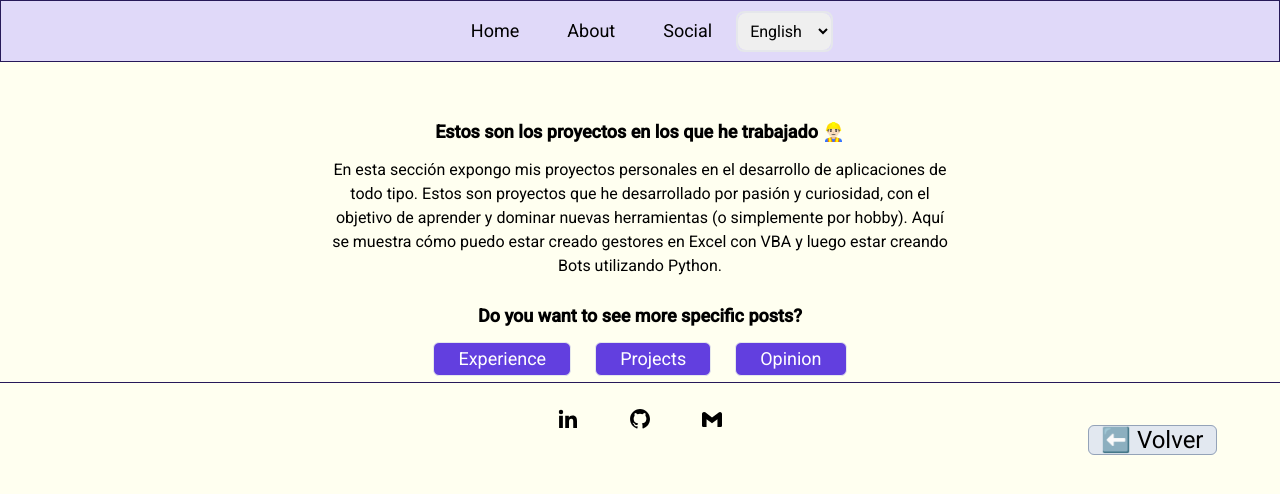
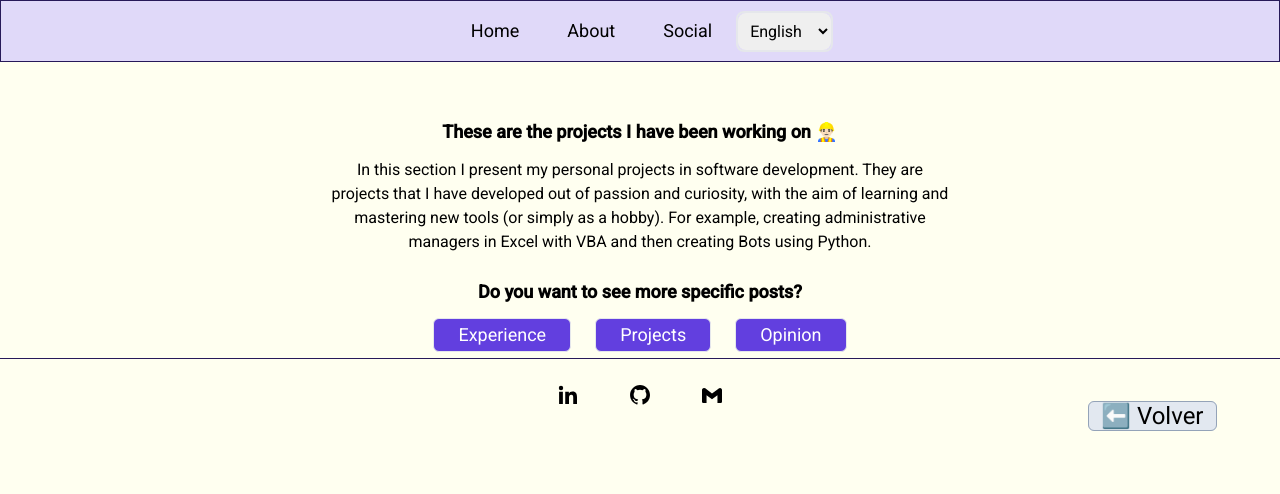
Before and after one commit to Sebastian-pz/blog, a Next.js app: page /en/project in a window 1280 px wide. Shown: the top 494 px of the page. Built offline with nearby package versions, Linux system fonts and the light colour scheme.

Commit message:
feat(code): internacionalizace filtered posts (projects)

```diff
--- a/messages/en.json
+++ b/messages/en.json
@@ -49,5 +49,9 @@
   "filteredPostsOpinion": {
     "title": "These are my opinions on things in the world of software development in general 🤔",
     "description": "The Opinion section is more focused on expressing my 'thoughts' about the world of software development. I talk about a few news, trends, clean code, good practices, architectures and so on. Some of these topics are still beyond my control, so it is very likely that I will rely on experts (always leaving the credits to the person who shares their knowledge)."
+  },
+  "filteredPostsProjects": {
+    "title": "These are the projects I have been working on 👷🏻‍♂️",
+    "description": "In this section I present my personal projects in software development. They are projects that I have developed out of passion and curiosity, with the aim of learning and mastering new tools (or simply as a hobby). For example, creating administrative managers in Excel with VBA and then creating Bots using Python."
   }
 }
--- a/messages/es.json
+++ b/messages/es.json
@@ -49,5 +49,9 @@
   "filteredPostsOpinion": {
     "title": "Estos son mis opiniones sobre cosas de tecnología en general 🤔",
     "description": "La sección de Opinión está más enfocada en exponer mis 'pensamientos' sobre el mundo del desarrollo de software. Hablo sobre unas pocas noticias, tendencias, clean code, buenas prácticas, arquitecturas y demás. Algunos de estos temas aún se escapan a mi dominio, por lo que es muy probable que me apoye de expertos (siempre dejando los créditos a la persona que comparte su conocimiento)."
+  },
+  "filteredPostsProjects": {
+    "title": "Estos son los proyectos en los que he trabajado 👷🏻‍♂️",
+    "description": "En esta sección expongo mis proyectos personales en el desarrollo de aplicaciones de todo tipo. Estos son proyectos que he desarrollado por pasión y curiosidad, con el objetivo de aprender y dominar nuevas herramientas (o simplemente por hobby). Aquí se muestra cómo puedo estar creado gestores en Excel con VBA y luego estar creando Bots utilizando Python."
   }
 }
--- a/src/app/[locale]/project/page.tsx
+++ b/src/app/[locale]/project/page.tsx
@@ -1,17 +1,19 @@
 import FilteredPosts from "@/components/FilteredPosts/FilteredPosts";
 import { getPostsByType } from "@/utilities/const";
 import { PostTypes } from "@/utilities/interfaces";
-import { useLocale } from "next-intl";
+import { useLocale, useTranslations } from "next-intl";
 
 export default function page() {
   const localeActive = useLocale();
   const posts = getPostsByType(localeActive, PostTypes.project);
 
+  const t = useTranslations("filteredPostsProjects");
+
   return (
     <FilteredPosts
       posts={posts}
-      title="Estos son los proyectos en los que he trabajado 👷🏻‍♂️"
-      description="En esta sección expongo mis proyectos personales en el desarrollo de aplicaciones de todo tipo. Estos son proyectos que he desarrollado por pasión y curiosidad, con el objetivo de aprender y dominar nuevas herramientas (o simplemente por hobby). Aquí se muestra cómo puedo estar creado gestores en Excel con VBA y luego estar creando Bots utilizando Python."
+      title={t("title")}
+      description={t("description")}
     />
   );
 }
```
